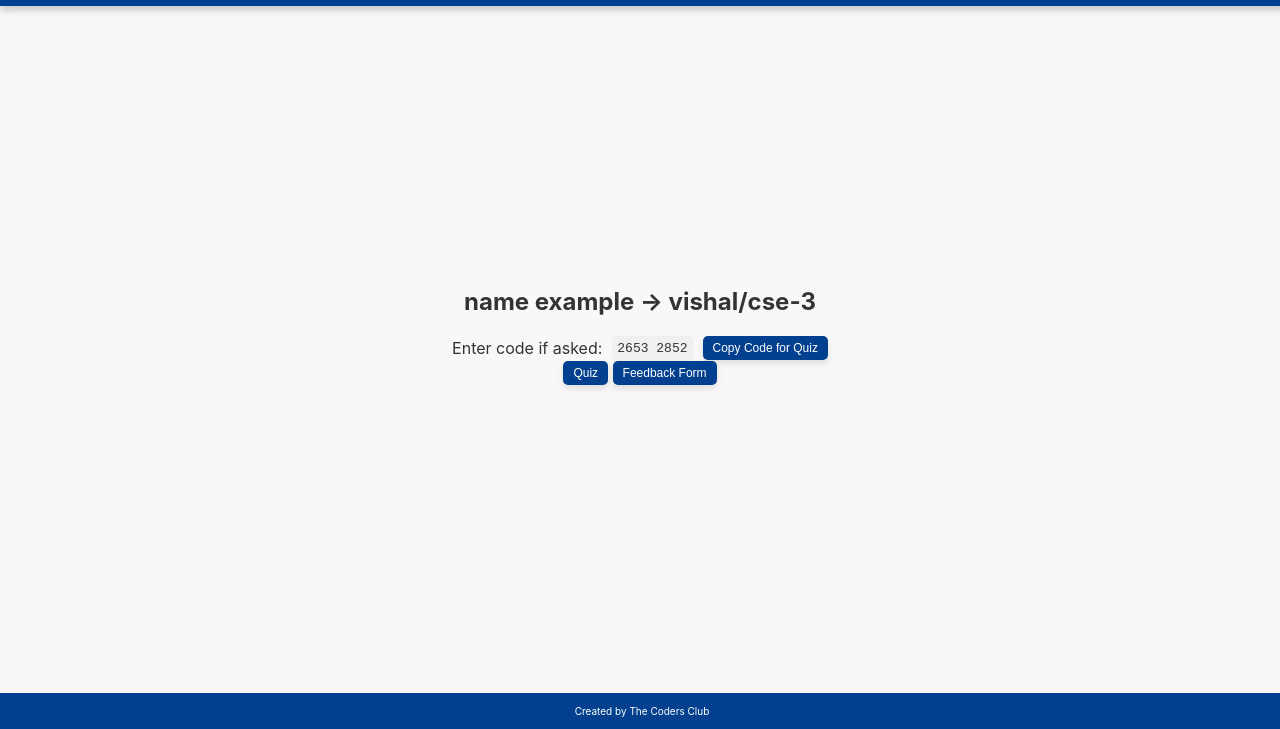
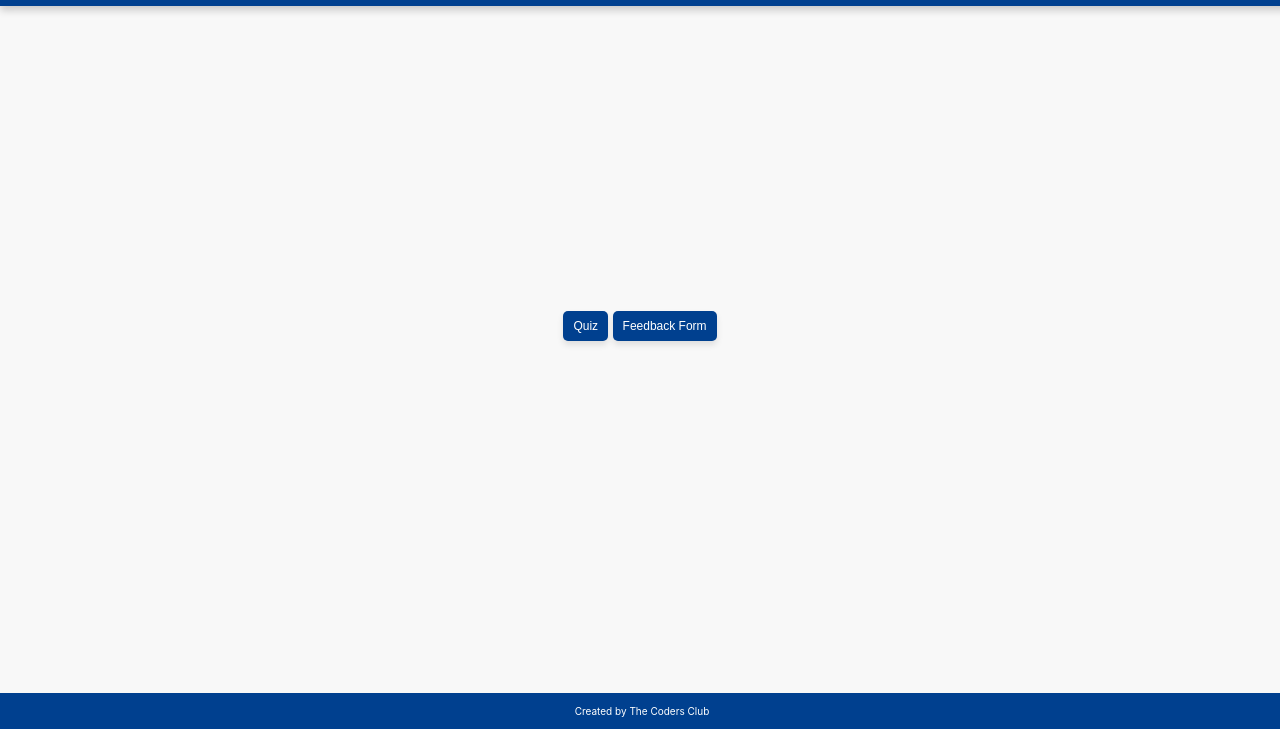
Before and after one commit to ananth004/sample_website, a plain HTML site: page index.html in a window 1280 px wide. Shown: the part 71-800 px from the top of the page. Drawn offline with Linux system fonts and the light colour scheme.

Commit message:
Update index.html

```diff
--- a/index.html
+++ b/index.html
@@ -3,26 +3,9 @@
 <head>
     <meta charset="UTF-8">
     <meta name="viewport" content="width=device-width, initial-scale=1.0">
-    <title>Home - The Coders Club</title>
+    <title>The Coders Club</title>
     <link rel="icon" href="TCC.png" type="image/png">
     <link rel="stylesheet" href="styles.css">
-    <style>
-        .code-container {
-            display: flex;
-            align-items: center;
-            gap: 10px; /* Adds space between the elements */
-        }
-        pre {
-            margin: 0;
-            padding: 5px;
-            background-color: #f0f0f0;
-            border-radius: 5px;
-        }
-        button {
-            padding: 5px 10px;
-            cursor: pointer;
-        }
-    </style>
 </head>
 <body>
 
@@ -38,18 +21,8 @@
         </div>
     </div>
 
-    <!-- Centered Content -->
+    <!-- Buttons Section -->
     <div class="content-container">
-        <h2>name example -> vishal/cse-3</h2>
-
-        <!-- Instruction, Code, and Copy Button in one line -->
-        <div class="code-container">
-            <span>Enter code if asked:</span>
-            <pre id="auto-code">2653 2852</pre>
-            <button onclick="copyToClipboard()">Copy Code for Quiz</button>
-        </div>
-
-        <!-- Buttons Section -->
         <div class="button-container">
             <button onclick="window.location.href='credential.html';">Quiz</button>
             <button onclick="window.location.href='feedback.html';">Feedback Form</button>
@@ -61,15 +34,5 @@
         <p>Created by The Coders Club</p>
     </footer>
 
-    <script>
-        function copyToClipboard() {
-            let codeText = document.getElementById("auto-code").innerText;
-            navigator.clipboard.writeText(codeText).then(() => {
-                alert("Code copied to clipboard!");
-            }).catch(err => {
-                console.error("Failed to copy: ", err);
-            });
-        }
-    </script>
 </body>
 </html>
```
